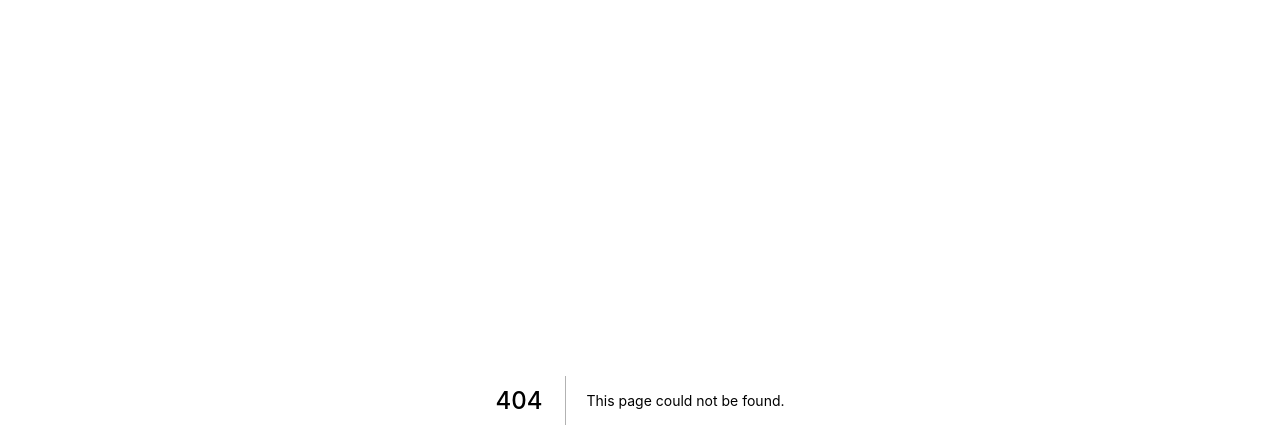
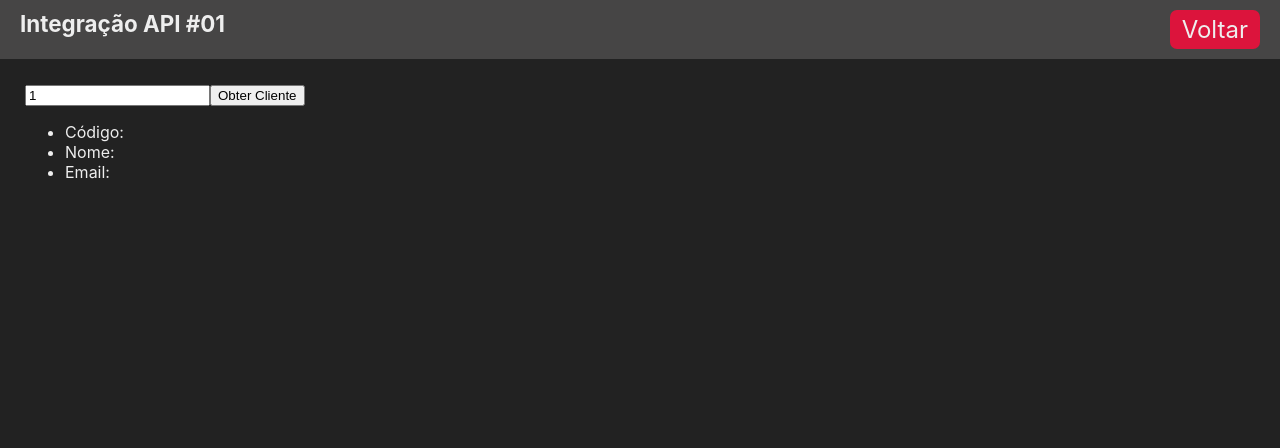
Before and after one commit to plinioaraujo/curso-react, a Next.js app in the folder aulao_nextjs/fundamentos/: page /integracao1 in a window 1280 px wide. Before the commit this address had no page. Shown: the top 448 px of the page. Built offline with nearby package versions, Linux system fonts and the light colour scheme.

Commit message:
Curso React JS - Integração com API

```diff
--- a/aulao_nextjs/fundamentos/src/pages/index.jsx
+++ b/aulao_nextjs/fundamentos/src/pages/index.jsx
@@ -16,6 +16,7 @@ function Inicio() {
         <Navegador destino="/navegacao" texto="Navegação" cor="green"></Navegador>
         <Navegador destino="/cliente/rj/123" texto="Navegação #02" cor="darkorange"></Navegador>
         <Navegador destino="/estado" texto="Componente com Estado" cor="pink"></Navegador>
+        <Navegador destino="/integracao1" texto="Integração API #01" cor="blue"></Navegador>
 
       </div>
     </>
--- /dev/null
+++ b/aulao_nextjs/fundamentos/src/pages/integracao1.jsx
@@ -0,0 +1,33 @@
+import { useState } from "react";
+import Layout from "../components/Layout";
+
+const Integracao1 = () => {
+  const [codigo, setCodigo] = useState(1);
+  const [cliente, setCliente] = useState({});
+
+  async function obterCliente() {
+    const resp = await fetch(`http://localhost:3000/api/clientes/${codigo}`)
+    const dados = await resp.json()
+    setCliente(dados)
+    // fetch(`http://localhost:3000/api/clientes/${codigo}`)
+    //   .then((resp) => resp.json())
+    //   .then((dados) => setCliente(dados));
+  }
+  return (
+    <>
+      <Layout titulo="Integração API #01">
+        <div>
+          <input type="number" value={codigo} onChange={e => setCodigo(e.target.value)} name="numero" id="numero" />
+          <button onClick={obterCliente}>Obter Cliente</button>
+        </div>
+        <ul>
+          <li>Código: {cliente.id}</li>
+          <li>Nome: {cliente.nome}</li>
+          <li>Email: {cliente.email}</li>
+        </ul>
+      </Layout>
+    </>
+  );
+};
+
+export default Integracao1;
--- a/aulao_nextjs/fundamentos/src/styles/Estiloso.module.css
+++ b/aulao_nextjs/fundamentos/src/styles/Estiloso.module.css
@@ -6,4 +6,5 @@
 
 .roxo h1{
     color: #ffffff;
+
 }
```
